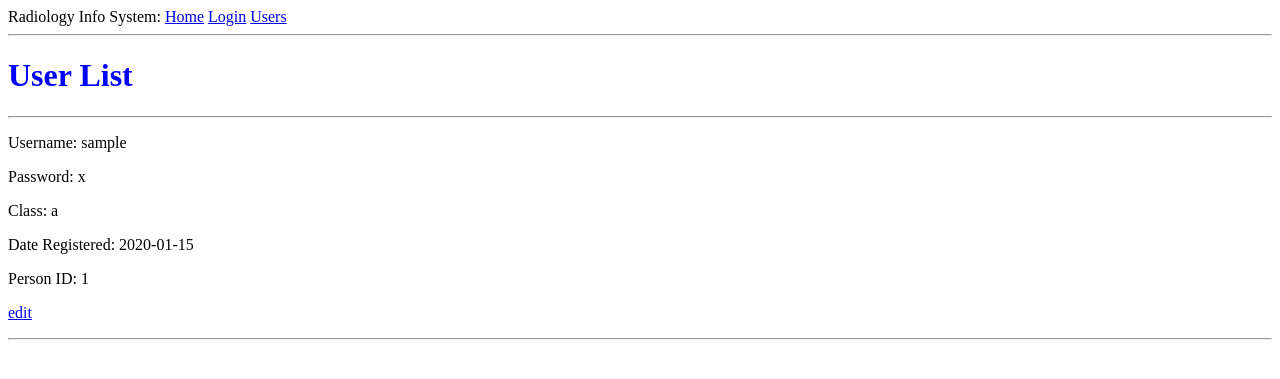
After one commit to MarkGalloway/RIS, a Flask app: page /user_management in a window 1280 px wide. The commit adds this page. Shown: the top 379 px of the page. Run offline with Flask 2, Linux system fonts and the light colour scheme; tables that the repository leaves empty hold one stand-in row (values such as "Sample post").

Commit message:
Added user management page to list users, and link to it on nav bar. Added link to edit users from the list.

```diff
--- a/app/templates/base.html
+++ b/app/templates/base.html
@@ -11,6 +11,7 @@
     <div>Radiology Info System:
         <a href="{{ url_for('index') }}">Home</a>
         <a href="{{ url_for('login') }}">Login</a>
+        <a href="{{ url_for('user_management') }}">Users</a>
     </div>
     <hr>
     {% with messages = get_flashed_messages() %}
--- /dev/null
+++ b/app/templates/list_users.html
@@ -0,0 +1,28 @@
+<!-- extend from base layout -->
+{% extends "base.html" %}
+
+{% block content %}
+  <h1>User List</h1>
+    <hr>
+    {% for user in users %}
+        <p>
+            Username: {{ user.user_name }}
+        </p>
+        <p>
+            Password: {{ user.password }}
+        </p>
+        <p>
+            Class: {{ user.user_class }}
+        </p>
+        <p>
+            Date Registered: {{ user.date_registered }}
+        </p>
+        <p>
+            Person ID: {{ user.person_id }}
+        </p>
+        <p>
+            <a href="{{ url_for('edit_user', userName=user.user_name) }}">edit</a>
+        </p>
+        <hr>
+    {% endfor %}
+{% endblock %}
--- a/app/views/user_management_views.py
+++ b/app/views/user_management_views.py
@@ -2,8 +2,13 @@ from flask import render_template, flash, redirect, url_for
 from app import app, db, models
 from app.forms.user_management import UserForm
 
+@app.route('/user_management')
+def user_management():
+    users = models.User.query.all()
+    return render_template('list_users.html', users=users)
+
 @app.route('/edit_user/<userName>', methods=['GET', 'POST'])
-def editUser(userName):
+def edit_user(userName):
     user = models.User.query.get_or_404(userName)
     form = UserForm(obj=user)
     if form.validate_on_submit():
@@ -11,7 +16,7 @@ def editUser(userName):
         form.populate_obj(user)
         db.session.commit()
         flash(u'Data has been saved for User {}'.format(form.user_name.data))
-        return redirect(url_for('index'))
+        return redirect(url_for('user_management'))
     else:
         form.user_name.data = user.user_name
         form.password.data = user.password
```
